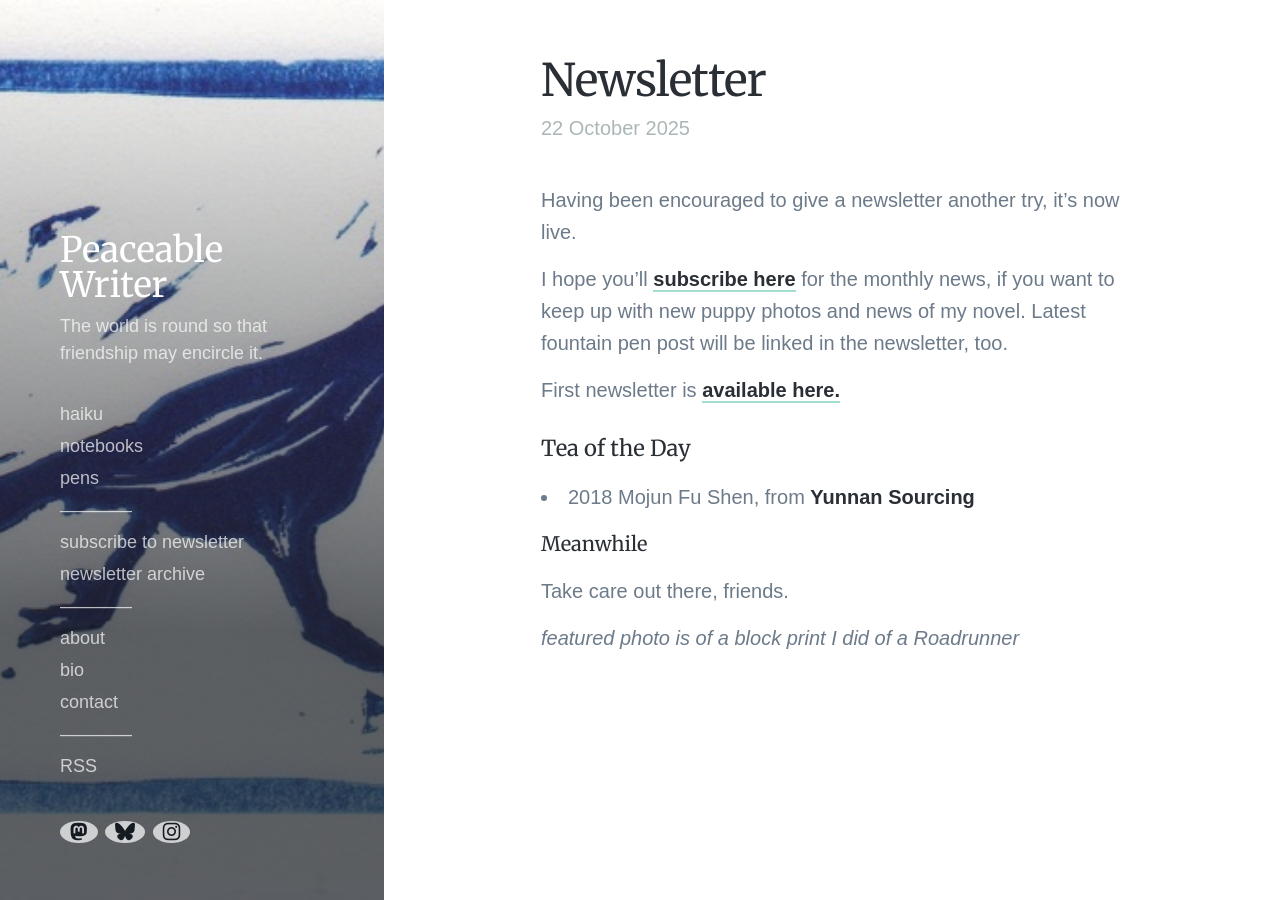
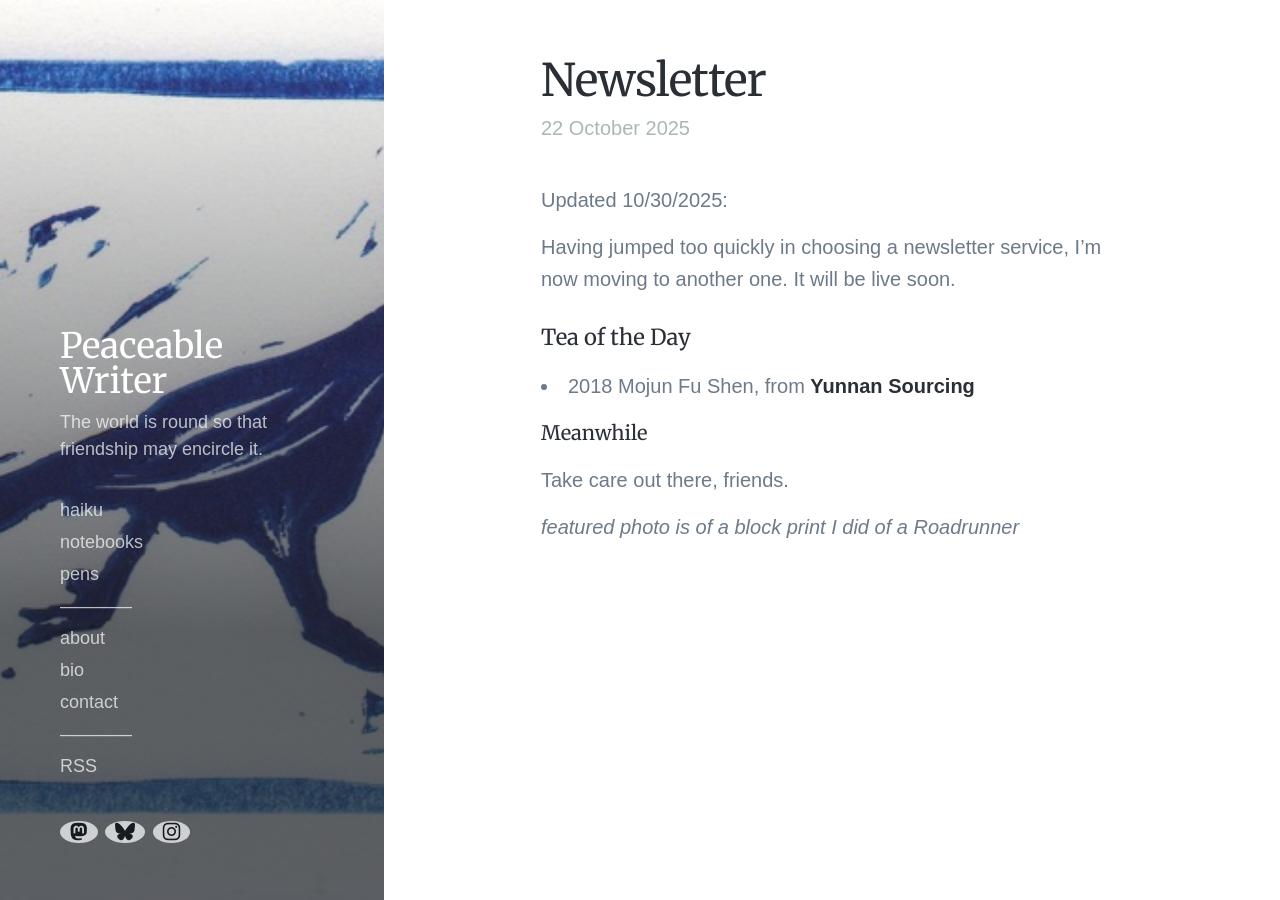
Before and after one commit to jdeames/jdeames.github.io, a Jekyll site: the page built from _posts/2025-10-22-Newsletter.md, in a window 1280 px wide and 900 px high. Built offline with Jekyll 4.4.1, drawn with Linux system fonts in a browser that asks for light colours; nearby versions of some CDN libraries; some web fonts are replaced.

Commit message:
updates to news and settings

```diff
--- a/_data/settings.yml
+++ b/_data/settings.yml
@@ -17,11 +17,6 @@ menu_settings:
       url: '/notebooks/'
     - title: 'pens'
       url: '/pens/'
-    - title: '————'
-    - title: 'subscribe to newsletter'
-      url: 'https://jdeames.kit.com'
-    - title: 'newsletter archive'
-      url: 'https://jdeames.kit.com/posts/Oct-2025'
     - title: '————'
     - title: 'about'
       url: '/about'
--- a/_posts/2025-10-22-Newsletter.md
+++ b/_posts/2025-10-22-Newsletter.md
@@ -6,11 +6,9 @@ image: '/images/pwlogo.png'
 excerpt: 'newsletter announcement'
 ---
 
-Having been encouraged to give a newsletter another try, it's now live.
+Updated 10/30/2025:
 
-I hope you'll [subscribe here](https://jdeames.kit.com) for the monthly news, if you want to keep up with new puppy photos and news of my novel. Latest fountain pen post will be linked in the newsletter, too.
-
-First newsletter is [available here.](https://jdeames.kit.com/posts/Oct-2025)
+Having jumped too quickly in choosing a newsletter service, I'm now moving to another one. It will be live soon.
 
 
 #### Tea of the Day
```
